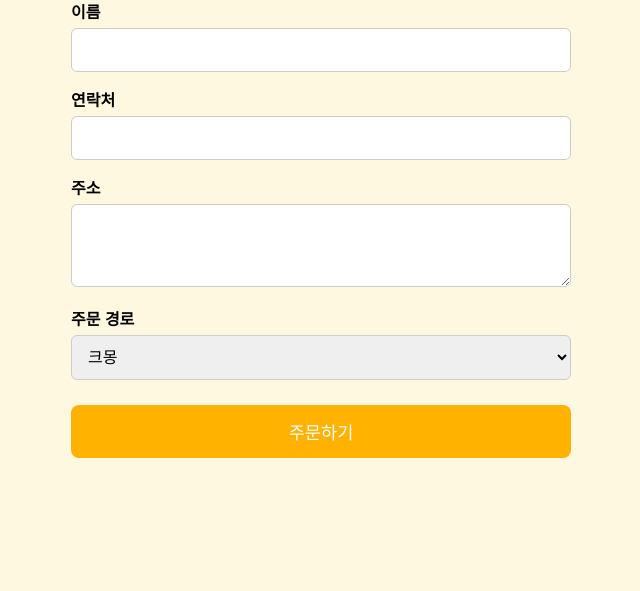
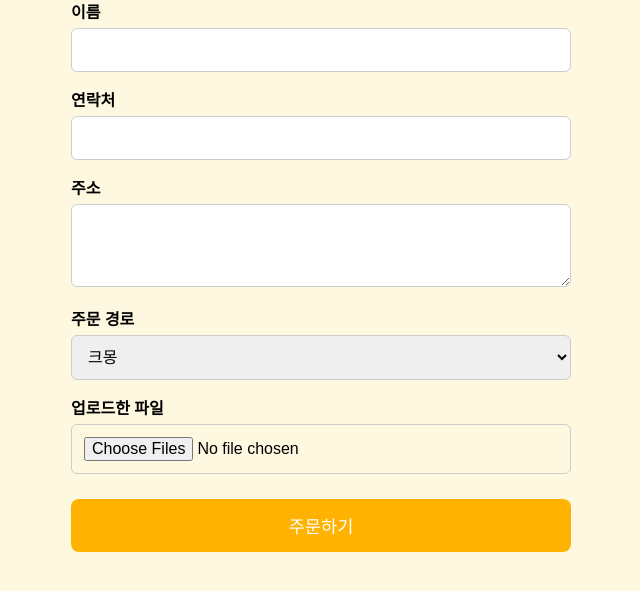
Before and after one commit to 3dthebalance/3dthebalance, a Flask app: page /order in a window 1280 px wide. Shown: the part 159-750 px from the top of the page, without its empty margins (319-959 px from the left). Run offline with Flask 3, Linux system fonts and the light colour scheme.

Commit message:
Update order.html

```diff
--- a/templates/order.html
+++ b/templates/order.html
@@ -69,7 +69,7 @@
       총 견적 금액: <span id="estimate-amount">{{ estimate }}</span> 원
     </div>
 
-    <form method="POST" action="/submit-order">
+    <form method="POST" action="/submit-order" enctype="multipart/form-data">
       <label>이름</label>
       <input type="text" name="name" required />
 
@@ -92,6 +92,9 @@
         <input type="text" name="channel_detail" />
       </div>
 
+      <label>업로드한 파일</label>
+      <input type="file" name="file" multiple required />
+
       <input type="hidden" name="estimate" value="{{ estimate }}" />
       <button type="submit">주문하기</button>
     </form>
```
